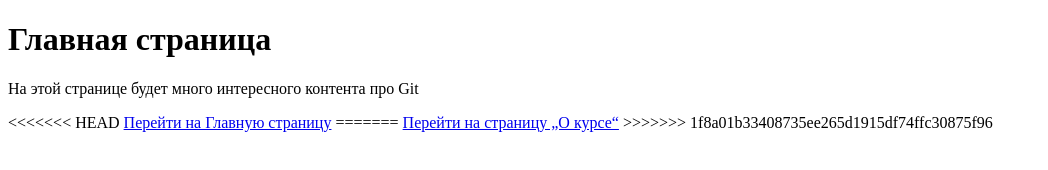
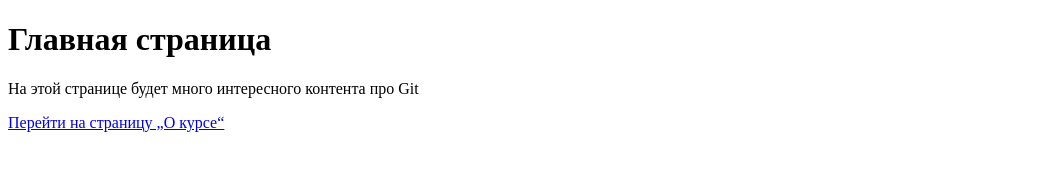
Before and after one commit to Evgenfit/git-html, a plain HTML site: page index.html in a window 1280 px wide. Shown: the whole page, without its empty margins (0-1048 px from the left). Drawn offline with Linux system fonts and the light colour scheme.

Commit message:
fix: conflict resolved when pulling chenges

```diff
--- a/index.html
+++ b/index.html
@@ -8,10 +8,6 @@
   <body>
     <h1>Главная страница</h1>
     <p>На этой странице будет много интересного контента про Git</p>
-<<<<<<< HEAD
-    <a href="pages/about.html">Перейти на Главную страницу</a>
-=======
     <a href="pages/about.html">Перейти на страницу „О курсе“</a>
->>>>>>> 1f8a01b33408735ee265d1915df74ffc30875f96
   </body>
 </html>
```
